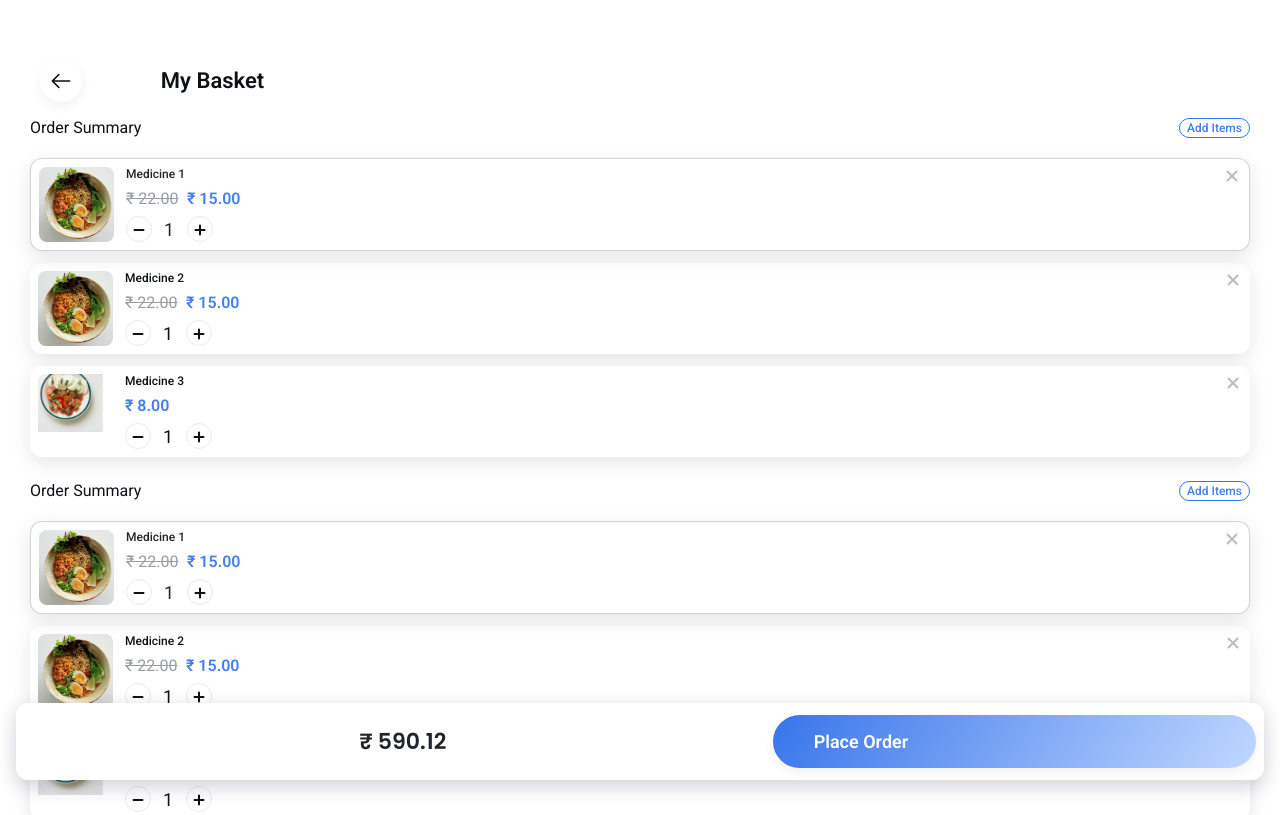
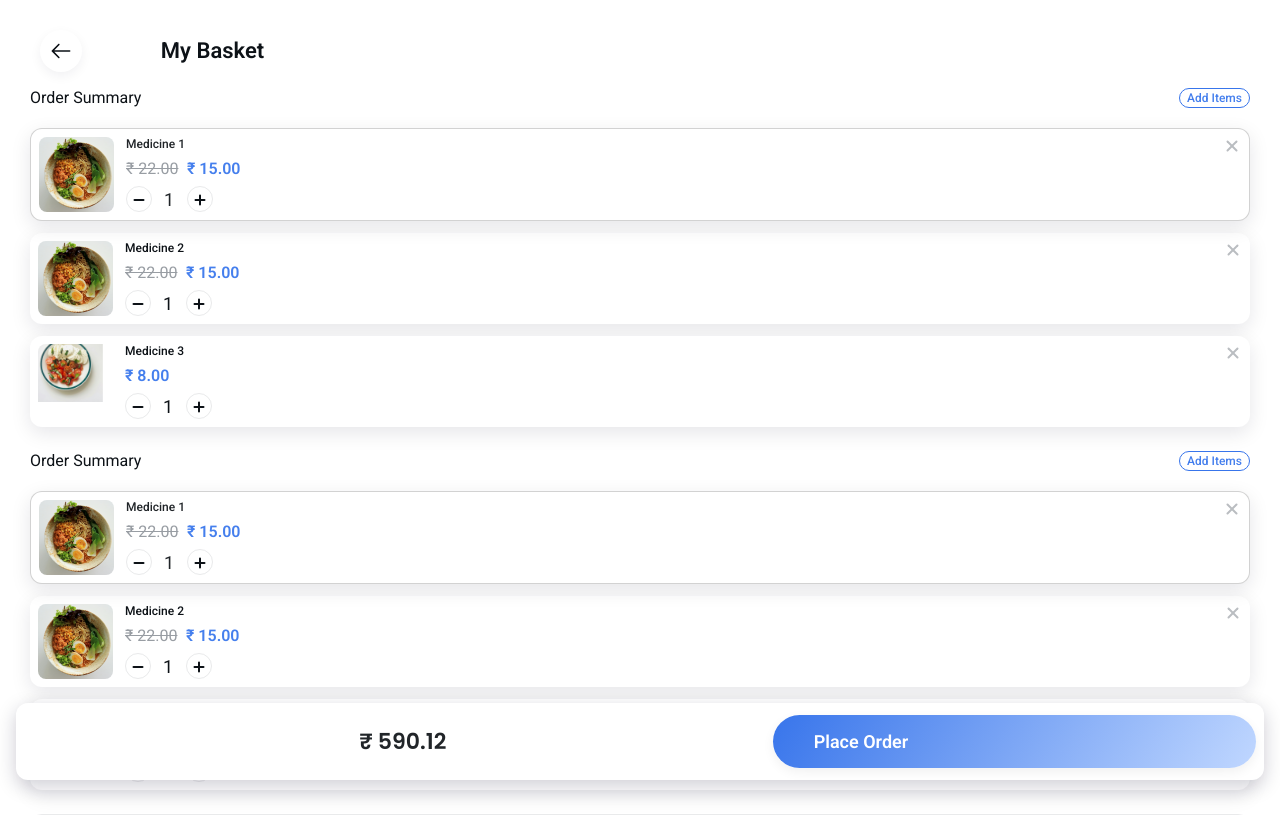
Before and after one commit to shutupfaezan/Medicomp, a website built with Parcel: page mobile-my-basket.html in a window 1280 px wide. Shown: the top 815 px of the page. Built offline with nearby package versions, Linux system fonts and the light colour scheme; a web font is replaced by a local one.

Commit message:
padding top fix basket page

```diff
--- a/mobile-my-basket.css
+++ b/mobile-my-basket.css
@@ -1264,7 +1264,7 @@
   border: 6px solid var(--white);
   overflow-y: auto;
   flex-direction: column;
-  padding: var(--padding-35xl) var(--padding-lgi) 0;
+  padding: var(--padding-5xl) var(--padding-lgi) 0;
   gap: var(--gap-base);
   line-height: normal;
   letter-spacing: normal;
```
